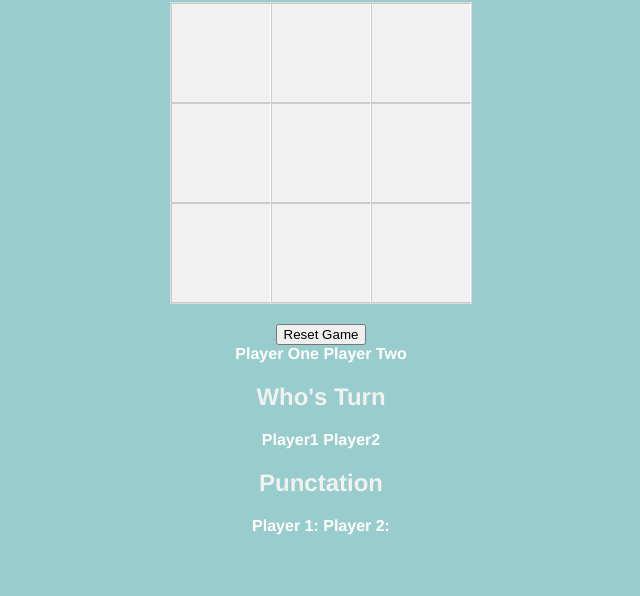
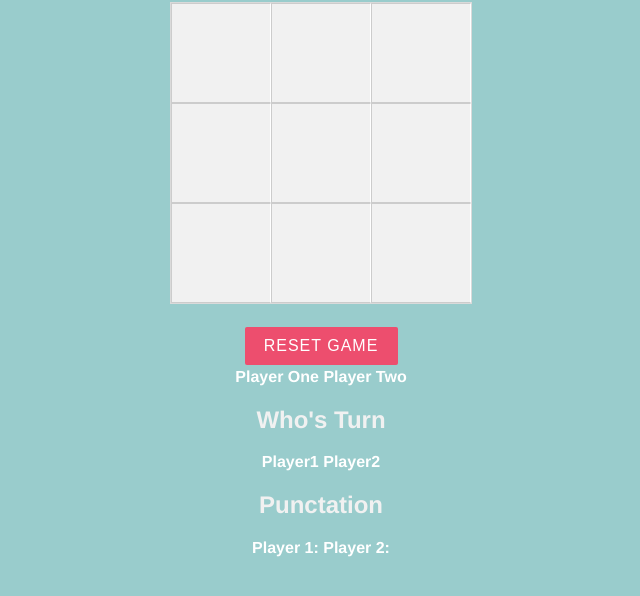
Before and after one commit to AgnieszkaKurek/TicTacToeGame, a website: page src/index.html in a window 1280 px wide. Shown: the part 96-692 px from the top of the page, without its empty margins (319-959 px from the left). Drawn offline with Linux system fonts and the light colour scheme.

Commit message:
add buton  reset-game style

```diff
--- a/src/index.html
+++ b/src/index.html
@@ -13,20 +13,16 @@
  <li ></li>
  <li ></li>
  <li ></li>
-
-
  <!-- second row -->
  <li ></li>
  <li ></li>
  <li ></li>
-
  <!-- third row -->
  <li ></li>
  <li ></li>
  <li></li>
-
         </ul>
-        <button>Reset Game</button>
+        <button id="reset-game">Reset Game</button>
     <div>
         <span>Player One</span>
         <span>Player Two</span>
--- a/src/style.css
+++ b/src/style.css
@@ -50,3 +50,18 @@ h2{
 #gameBord > li:hover {
     background: #fff;
 }
+
+#reset-game {
+    text-align: center;
+        border: none;
+        padding: 0.6em 1.2em;
+        background: #ed4e6e;
+        color: #fff;
+        font-size: 1em;
+        letter-spacing: 1px;
+        text-transform: uppercase;
+        cursor: pointer;
+        display: inline-block;
+        margin: 3px 2px;
+        border-radius: 2px;
+}
```
